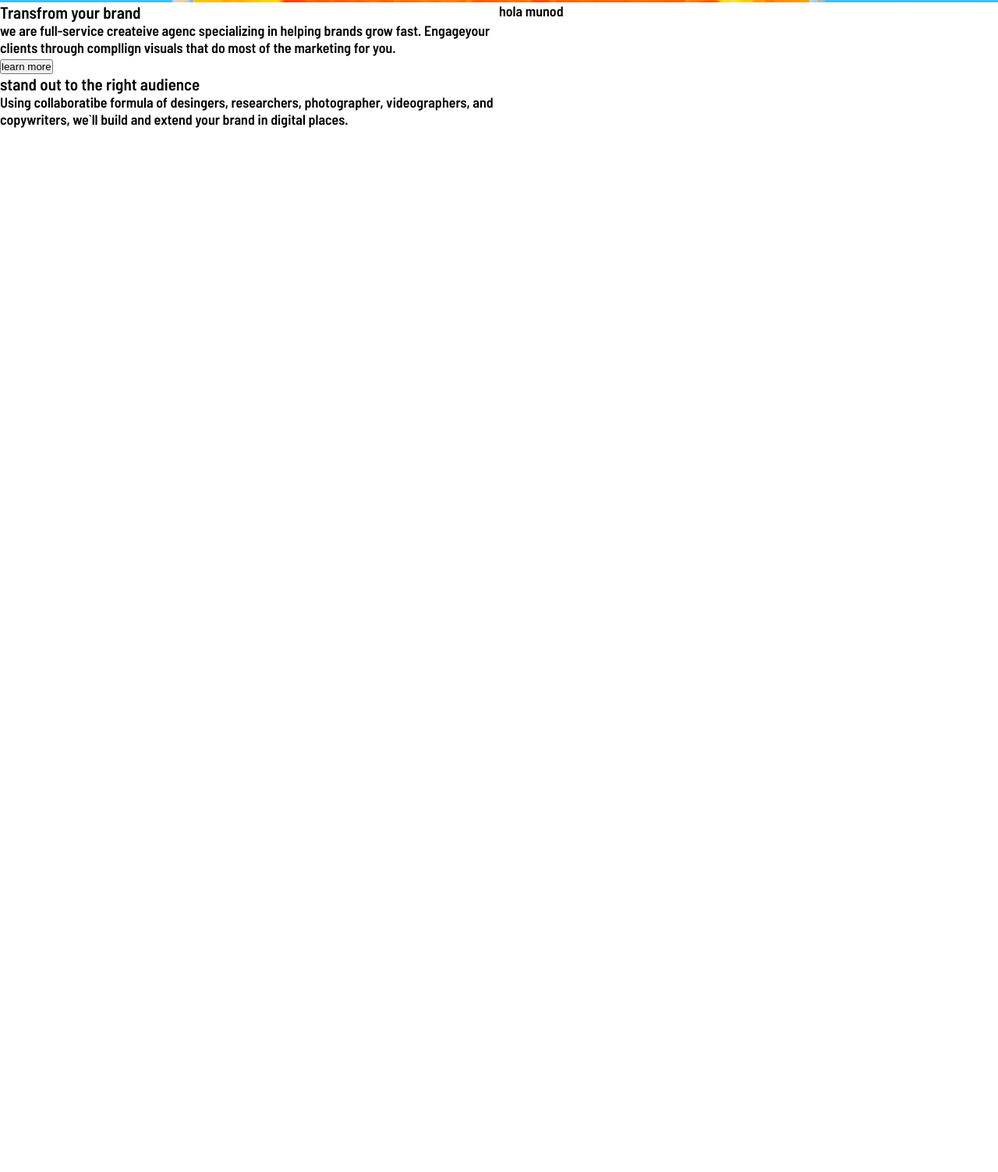
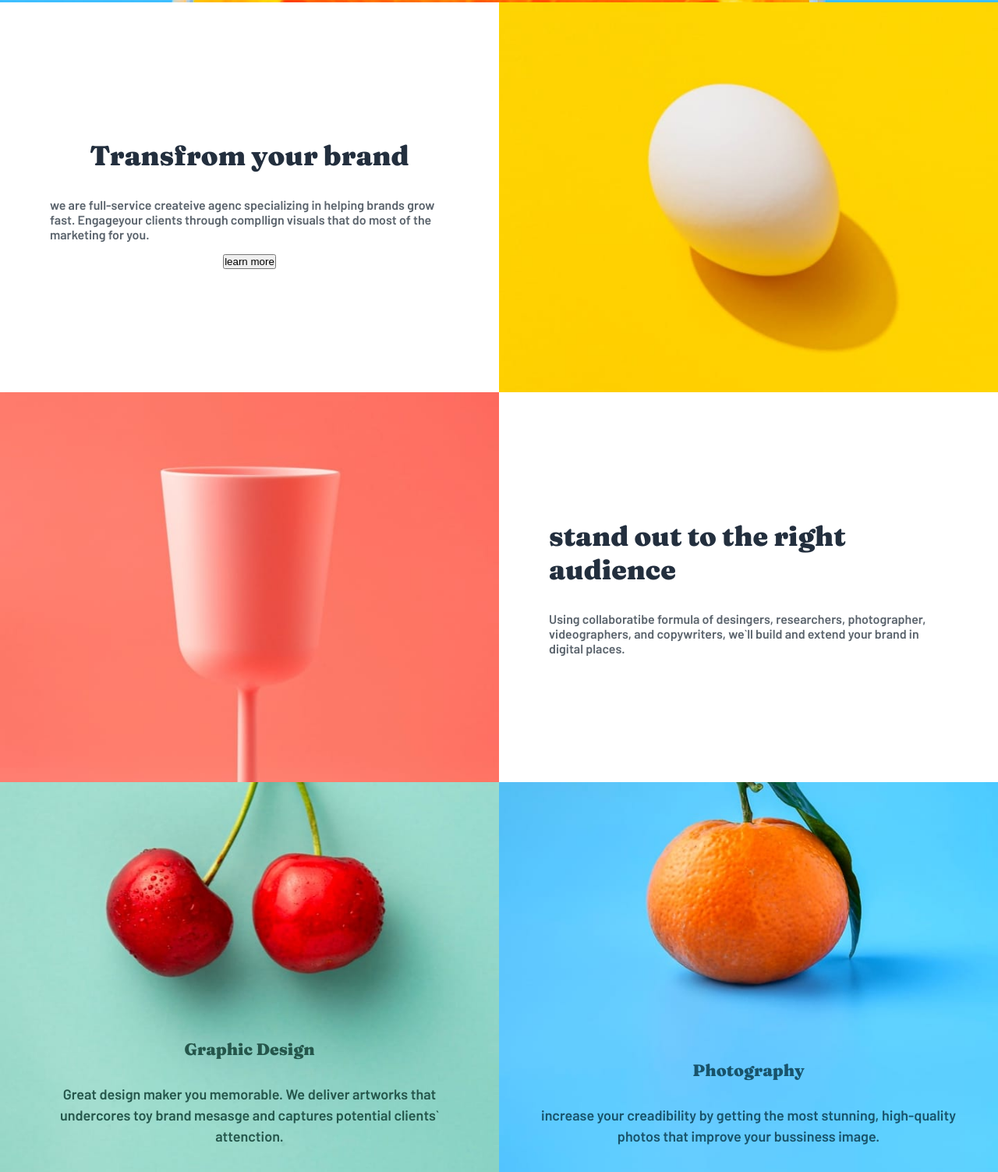
Before and after one commit to IamDavidev/agency-page, a website built with Vite: page src/index.html in a window 1280 px wide. Shown: the part 797-2300 px from the top of the page at 78% size. Before the commit the page ends 961 px from the top, so only its background shows below. Built offline with nearby package versions, Linux system fonts and the light colour scheme.

Commit message:
✨ add container and styles of header

```diff
--- a/models.json
+++ b/models.json
@@ -1 +1 @@
-[{"analyzerName":"intellisense-members","languageName":"javascript","identity":{"modelId":"1A3F919CD5B7725108B03C349630A1C82B03","outputId":"4A84987F2428442A9EC84563BB2BC063","modifiedTimeUtc":"2020-09-28T23:11:53.754Z"},"filePath":"1A3F919CD5B7725108B03C349630A1C82B03_4A84987F2428442A9EC84563BB2BC063","lastAccessTimeUtc":"2022-02-16T02:40:54.682Z"}]
+[{"analyzerName":"intellisense-members","languageName":"javascript","identity":{"modelId":"1A3F919CD5B7725108B03C349630A1C82B03","outputId":"4A84987F2428442A9EC84563BB2BC063","modifiedTimeUtc":"2020-09-28T23:11:53.754Z"},"filePath":"1A3F919CD5B7725108B03C349630A1C82B03_4A84987F2428442A9EC84563BB2BC063","lastAccessTimeUtc":"2022-02-16T03:38:42.206Z"}]
--- a/src/components/ContaineImage.js
+++ b/src/components/ContaineImage.js
@@ -1,29 +1,33 @@
 import cone from '../assets/desktop/image-gallery-cone.jpg'
-
-class ContaineImage extends HTMLElement{
-    constructor(){
+const imgs = {
+    cone
+}
+class ContaineImage extends HTMLElement {
+    constructor() {
         super();
-        this.attachShadow({mode:'open'});
+        this.attachShadow({ mode: 'open' });
     }
 
-static get styles(){
+    static get styles() {
         return /*css*/`
-
+       this.name{
+           color:red
+       }
     `;
     }
 
-connectedCallback(){
-    this.name = this.getAttribute('name')
+    connectedCallback() {
+        this.namecss = this.getAttribute('name')
         this.render();
     }
 
-render(){
+    render() {
         this.shadowRoot.innerHTML =/*html*/`
         <style>${ContaineImage.styles}</style>
- <div class='${this.name}'>
-     hola munod
+ <div class='${this.namecss}'>
+     ${imgs[this.namecss]}
 </div>
     `;
     }
 }
-customElements.define('containe-image',ContaineImage);
+customElements.define('containe-image', ContaineImage);
--- a/src/index.css
+++ b/src/index.css
@@ -10,7 +10,7 @@
 }
 
 body {
-  font-family: 'Barlow Semi Condensed', sans-serif;
+  font-family: 'Fraunces', serif;
   font-size: 18px;
 }
 header {
@@ -61,6 +61,100 @@ nav {
   display: grid;
   grid-template-columns: 1fr 1fr;
 }
+.transform {
+  display: flex;
+  justify-content: center;
+  align-items: center;
+  flex-direction: column;
+  & h1 {
+    padding: 1rem 4rem;
+    font-size: 2.2rem;
+    font-weight: 900;
+    color: hsl(213, 27%, 19%);
+  }
+  & p {
+    font-family: 'Barlow', sans-serif;
+    font-size: 16px;
+    font-weight: 400;
+    color: hsl(213, 9%, 39%);
+    text-align: left;
+    padding: 1rem 4rem;
+  }
+}
+
+.ctn {
+  width: 100%;
+  min-height: 500px;
+  background-repeat: no-repeat;
+  height: 100%;
+  background-position: center;
+  background-size: cover;
+}
+.eggs {
+  background-image: url(./assets/desktop/image-transform.jpg);
+}
+.stand {
+  display: flex;
+  justify-content: center;
+  align-items: center;
+  flex-direction: column;
+  & h1 {
+    padding: 1rem 4rem;
+    font-size: 2.2rem;
+    font-weight: 900;
+    color: hsl(213, 27%, 19%);
+  }
+  & p {
+    font-family: 'Barlow', sans-serif;
+    font-size: 16px;
+    font-weight: 400;
+    color: hsl(213, 9%, 39%);
+    text-align: left;
+    padding: 1rem 4rem;
+  }
+}
+
+.cup {
+  background-image: url(./assets/desktop/image-stand-out.jpg);
+}
+.graphic {
+  background-image: url(./assets/desktop/image-graphic-design.jpg);
+  display: flex;
+  justify-content: end;
+  align-items: center;
+  flex-direction: column;
+  color: hsl(167, 40%, 24%);
+  padding: 1rem 3rem;
+  text-align: center;
+  & h1 {
+    margin: 1rem 0;
+    font-weight: 900;
+  }
+  & p {
+    font-family: 'Barlow', sans-serif;
+    padding: 1rem 0;
+    line-height: 1.5;
+  }
+}
+.photography {
+  background-image: url(./assets/desktop/image-photography.jpg);
+  display: flex;
+  justify-content: end;
+  align-items: center;
+  flex-direction: column;
+  color: hsl(198, 62%, 26%);
+  padding: 1rem 3rem;
+  text-align: center;
+  & h1 {
+    margin: 1rem 0;
+    font-weight: 900;
+  }
+  & p {
+    font-family: 'Barlow', sans-serif;
+    padding: 1rem 0rem;
+    line-height: 1.5;
+  }
+}
 
 @keyframes life {
   0% {
--- a/src/index.html
+++ b/src/index.html
@@ -26,7 +26,7 @@
     </header>
     <main>
       <section class="container">
-        <section>
+        <section class="transform">
           <h1>Transfrom your brand</h1>
           <p>
             we are full-service createive agenc specializing in helping brands
@@ -35,13 +35,29 @@
           </p>
           <button>learn more</button>
         </section>
-        <containe-image name="cone"></containe-image>
-        <section>
+        <section class="ctn eggs"></section>
+        <section class="ctn cup"></section>
+        <section class="stand">
           <h1>stand out to the right audience</h1>
           <p>
             Using collaboratibe formula of desingers, researchers, photographer,
             videographers, and copywriters, we`ll build and extend your brand in
             digital places.
+          </p>
+        </section>
+        <section class="ctn graphic">
+          <h1>Graphic Design</h1>
+          <p>
+            Great design maker you memorable. We deliver artworks that
+            undercores toy brand mesasge and captures potential clients`
+            attenction.
+          </p>
+        </section>
+        <section class="ctn photography">
+          <h1>Photography</h1>
+          <p>
+            increase your creadibility by getting the most stunning,
+            high-quality photos that improve your bussiness image.
           </p>
         </section>
       </section>
```
Lines whose indentation alone changed are shown as unchanged.
